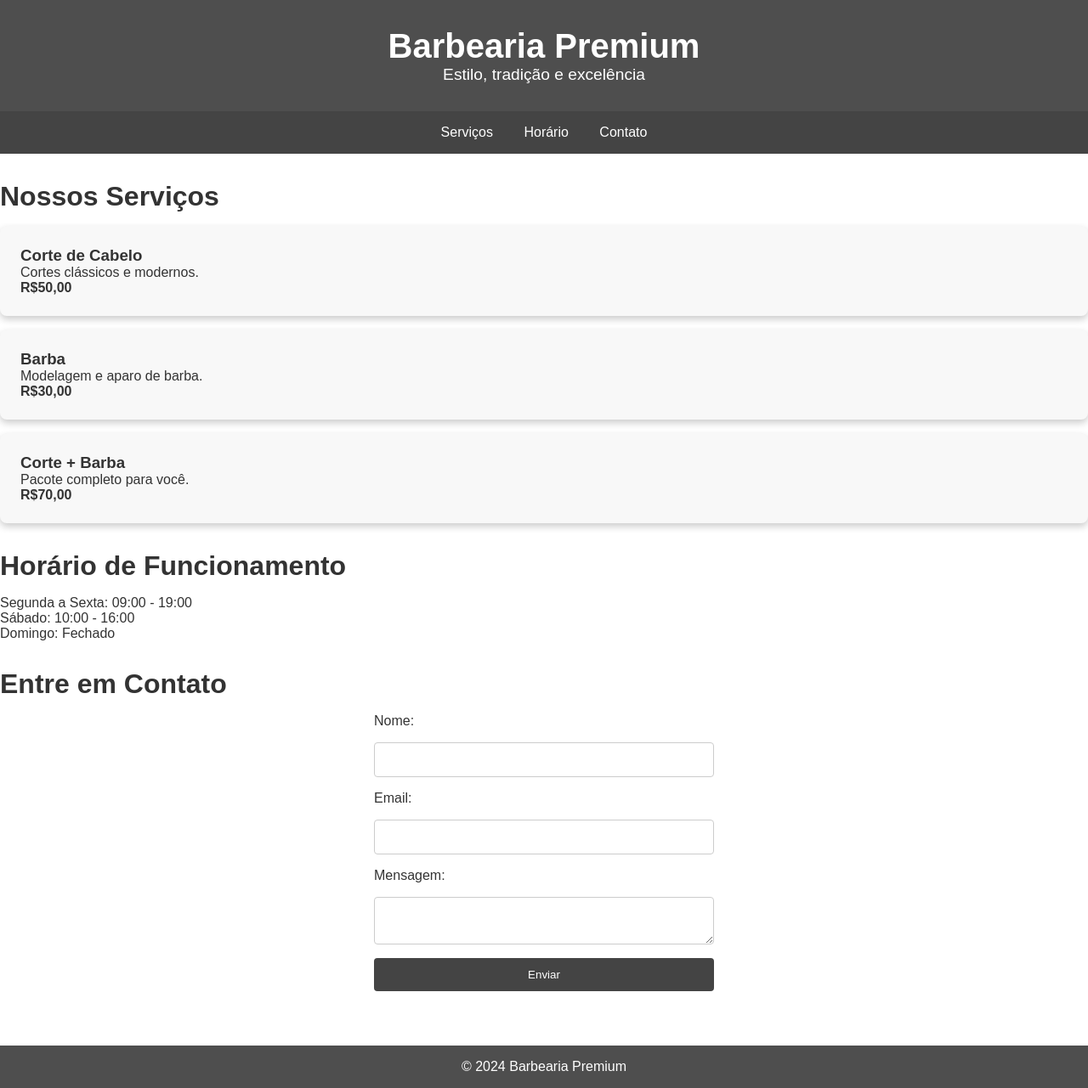
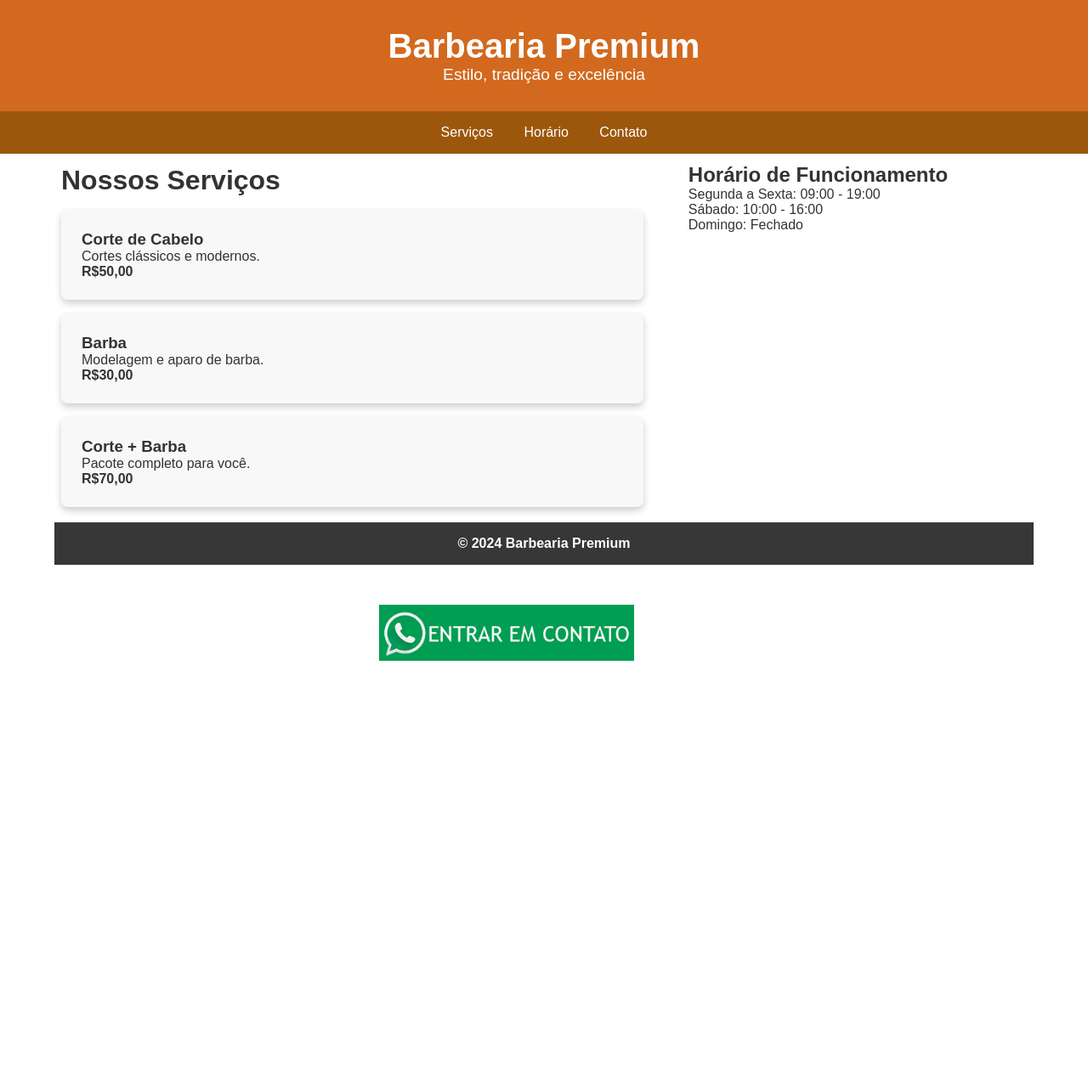
Before and after one commit to andersonlietz/barbearia, a plain HTML site: page index.html in a window 1280 px wide. Shown: the whole page at 85% size. After the commit the page ends 800 px from the top, so only its background shows below. Drawn offline with Linux system fonts and the light colour scheme.

Commit message:
Colori e modifiquei a estrutura, adicionei o botão do whatsapp

```diff
--- a/index.html
+++ b/index.html
@@ -7,6 +7,7 @@
     <link rel="stylesheet" href="styles.css">
 </head>
 <body>
+
     <header class="header">
         <h1>Barbearia Premium</h1>
         <p>Estilo, tradição e excelência</p>
@@ -17,10 +18,7 @@
         <a href="#hours">Horário</a>
         <a href="#contact">Contato</a>
     </nav>
-
-    <!-- Poste de barbearia decorativo -->
-    <div class="barber-pole"></div>
-
+    <main>
     <section id="services" class="section foam-background">
         <h2>Nossos Serviços</h2>
         <div class="service-list">
@@ -42,29 +40,18 @@
         </div>
     </section>
 
-    <section id="hours" class="section wood-background">
+    <aside id="hours">
         <h2>Horário de Funcionamento</h2>
         <p>Segunda a Sexta: 09:00 - 19:00</p>
         <p>Sábado: 10:00 - 16:00</p>
         <p>Domingo: Fechado</p>
-    </section>
+    </aside>
+    <section id="contato">
+        <a href="https://wa.me/42999427398">
+            <img src="whatsapp.png">
+            </a></section>
 
-    <section id="contact" class="section foam-background">
-        <h2>Entre em Contato</h2>
-        <form id="contact-form">
-            <label for="name">Nome:</label>
-            <input type="text" id="name" name="name" required>
-
-            <label for="email">Email:</label>
-            <input type="email" id="email" name="email" required>
-
-            <label for="message">Mensagem:</label>
-            <textarea id="message" name="message" required></textarea>
-
-            <button type="submit">Enviar</button>
-        </form>
-    </section>
-
+    </main>
     <footer class="footer">
         <p>&copy; 2024 Barbearia Premium</p>
     </footer>
--- a/styles.css
+++ b/styles.css
@@ -13,7 +13,7 @@ body {
 
 /* Estilos da Cabeçalho */
 .header {
-    background-color: rgba(34, 34, 34, 0.8); /* Fundo escuro semi-transparente */
+    background-color: #D2691E; /* Fundo escuro semi-transparente */
     color: #fff;
     text-align: center;
     padding: 2rem 1rem;
@@ -30,7 +30,7 @@ body {
 
 /* Menu de Navegação */
 .navbar {
-    background-color: #444;
+    background-color: #9d570c;
     padding: 1rem;
     text-align: center;
 }
@@ -45,20 +45,22 @@ body {
     text-decoration: underline;
 }
 
-/* Backgrounds decorativos */
-.wood-background {
-    background-image: url('path/to/wood-texture.jpg'); /* Textura de madeira */
-    background-size: cover;
+main{
+    height:auto;
+    margin:auto;
+    background-color:#be7515;
+    width:90%
 }
 
-.foam-background {
-    background-image: url('path/to/shaving-foam.jpg'); /* Textura de espuma */
-    background-size: cover;
-    background-position: center;
-    padding: 2rem 0;
+section{
+    width:60%;
+    height:auto;
+    border:#FFF solid 1px;
+    margin:10px 5px;
+    padding:2px;
+    float:left;
+    margin-bottom:15px
 }
-
-/* Estilos dos Serviços */
 .section h2 {
     font-size: 2rem;
     margin-bottom: 1rem;
@@ -77,61 +79,31 @@ body {
     border-radius: 8px;
     box-shadow: 0 4px 8px rgba(0, 0, 0, 0.2);
 }
-
-/* Estilos do formulário */
-#contact-form {
-    display: flex;
-    flex-direction: column;
-    gap: 1rem;
-    max-width: 400px;
-    margin: 0 auto;
+aside{
+    width:35%;
+    height:auto;
+    border:#FFF solid 1px;
+    float:right;
+    margin-right:4px;
+    margin-top:10px
 }
-
-#contact-form input, #contact-form textarea {
-    width: 100%;
-    padding: 0.75rem;
-    border: 1px solid #ccc;
-    border-radius: 4px;
-}
-
-#contact-form button {
-    padding: 0.75rem;
-    background-color: #444;
-    color: #fff;
-    border: none;
-    border-radius: 4px;
-    cursor: pointer;
-}
-
-#contact-form button:hover {
-    background-color: #555;
-}
-
-/* Poste de Barbearia */
-.barber-pole {
-    width: 50px;
-    height: 300px;
-    background-image: url('path/to/barber-pole.png'); /* Imagem do poste */
-    background-size: contain;
-    background-repeat: no-repeat;
-    position: fixed;
-    top: 20px;
-    left: 20px;
-    z-index: 10;
-    animation: spin 4s linear infinite;
-}
-
-/* Animação do poste de barbearia */
-@keyframes spin {
-    0% { transform: rotate(0deg); }
-    100% { transform: rotate(360deg); }
-}
-
+#contato{
+    position:fixed;
+    float:right;
+    right:5%;
+    bottom:0}
+#contato img{width:300px;height:auto}
 /* Rodapé */
 .footer {
-    background-color: rgba(34, 34, 34, 0.8);
+    background-color: rgba(6, 6, 6, 0.8);
     color: #fff;
     text-align: center;
     padding: 1rem;
     margin-top: 2rem;
+    width:90%;
+    margin:auto;
+    display:block;
+    overflow:hidden;
+    font-family:Arial,Helvetica,sans-serif;
+    font-weight:700
 }
```
Also changed, not shown: whatsapp.png (added).
